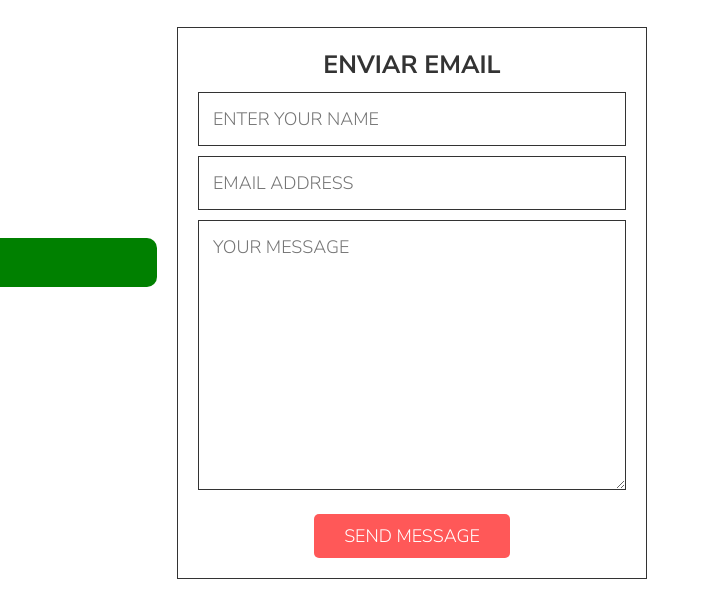
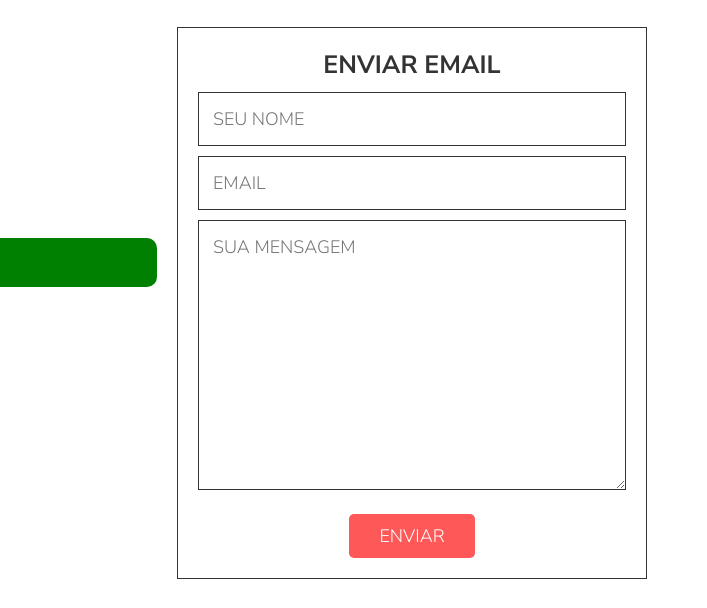
Before and after one commit to milson94/new_site, a plain HTML site: page index.html in a window 1280 px wide. Shown: the part 2304-2912 px from the top of the page, 573-1280 px from the left. Drawn offline with Linux system fonts and the light colour scheme; a web font is replaced by a local one.

Commit message:
updated contact sessio

```diff
--- a/css/style.css
+++ b/css/style.css
@@ -392,6 +392,7 @@ section{
     flex-wrap: wrap;
     flex-direction: column;
     background-color: green;
+    text-transform:;
 
     padding: 4px 13px;
     border-radius: 10px;
--- a/index.html
+++ b/index.html
@@ -223,21 +223,21 @@
 
            <form action="https://formsubmit.co/mangueleedmilson@gmail.com" method="POST">
                 <h3>Enviar Email</h3>
-                <input type="text" name="name" required class="box" maxlength="20" placeholder="enter your name">
+                <input type="text" name="name" required class="box" maxlength="20" placeholder="Seu nome">
 
 
-                <input type="email" name="email" required class="box" placeholder="Email Address">
+                <input type="email" name="email" required class="box" placeholder="Email">
 
 
                 <!-- <input type="textarea" name="message" required class="box" maxlength="120" placeholder="Type your message">  -->
-                <textarea placeholder="Your Message" class="form-control box" name="message" rows="10" required ></textarea>
+                <textarea placeholder="Sua mensagem" class="form-control box" name="message" rows="10" required ></textarea>
 
 
                 <!-- <input type="number" name="guests" required class="box" maxlength="20"
                 placeholder="how many guests" min="0" max="99" onkeypress="if (this.value.length === 2) return false">  -->
 
                 <!-- <input type="submit" name="send" value="send message" > -->
-                <button type="submit" class="btn">Send message</button>
+                <button type="submit" class="btn">enviar</button>
 
             </form>
 
```
